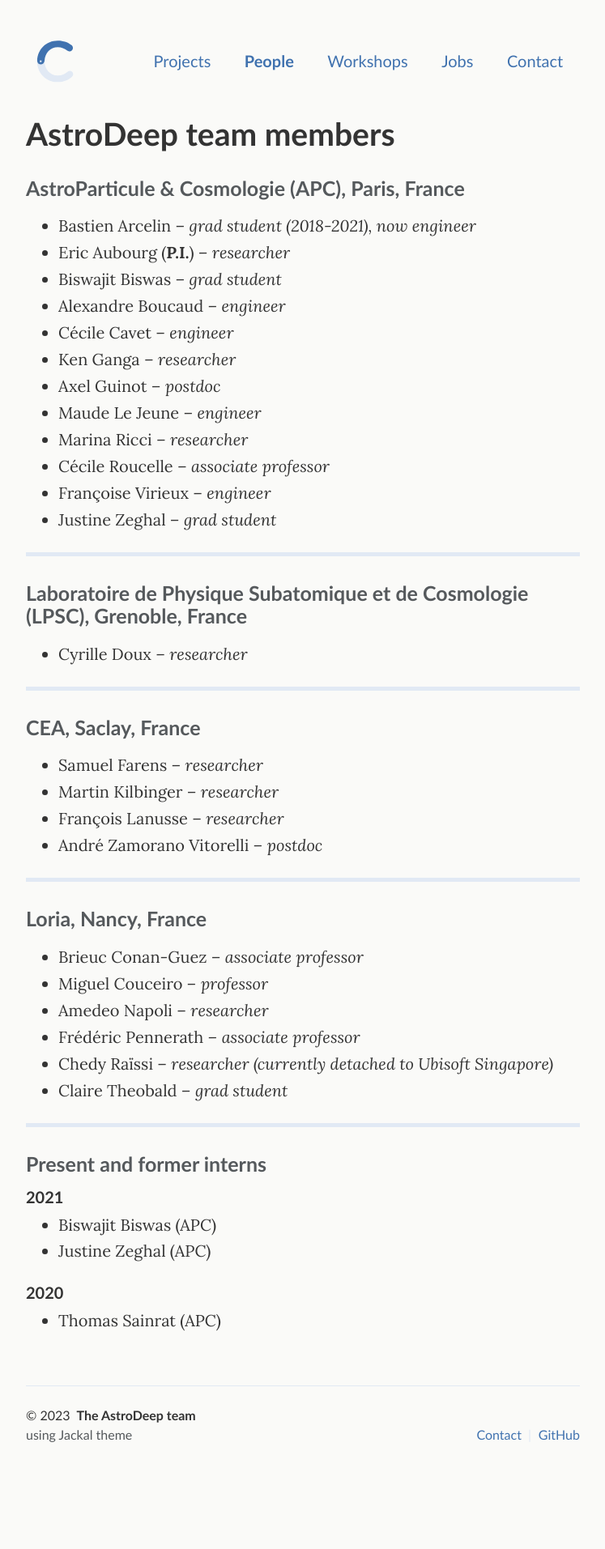
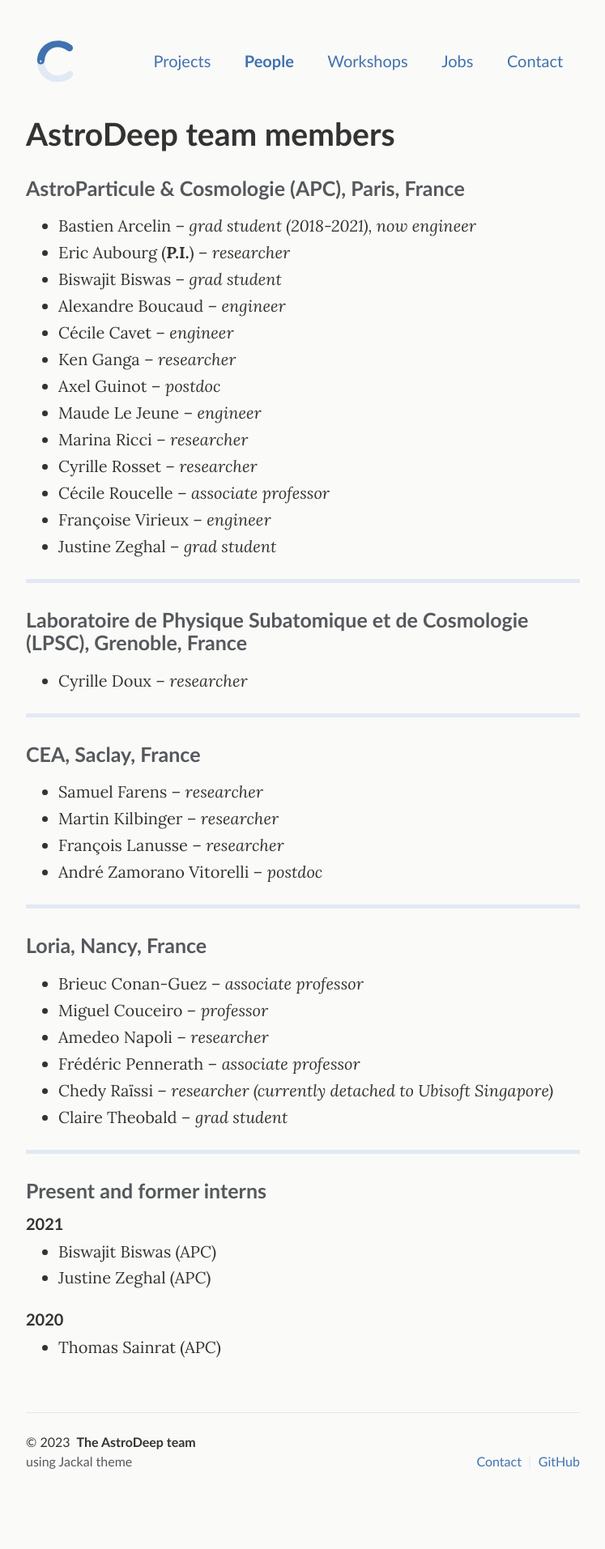
Before and after one commit to astrodeepnet/website, a Jekyll site: the page built from _pages/people.md, in a window 1280 px wide. Shown: the whole page at 81% size, without its empty margins (266-1013 px from the left). Built offline with Jekyll 4.4.1, drawn with Linux system fonts in a browser that asks for light colours; before the commit the page ends 1880 px from its top, so only the background shows below that.

Commit message:
Update people.md

```diff
--- a/_pages/people.md
+++ b/_pages/people.md
@@ -17,6 +17,7 @@ permalink: /people/
 - Axel Guinot – _postdoc_
 - Maude Le Jeune – _engineer_
 - Marina Ricci – _researcher_
+- Cyrille Rosset – _researcher_
 - Cécile Roucelle – _associate professor_
 - Françoise Virieux – _engineer_
 - Justine Zeghal – _grad student_
```
